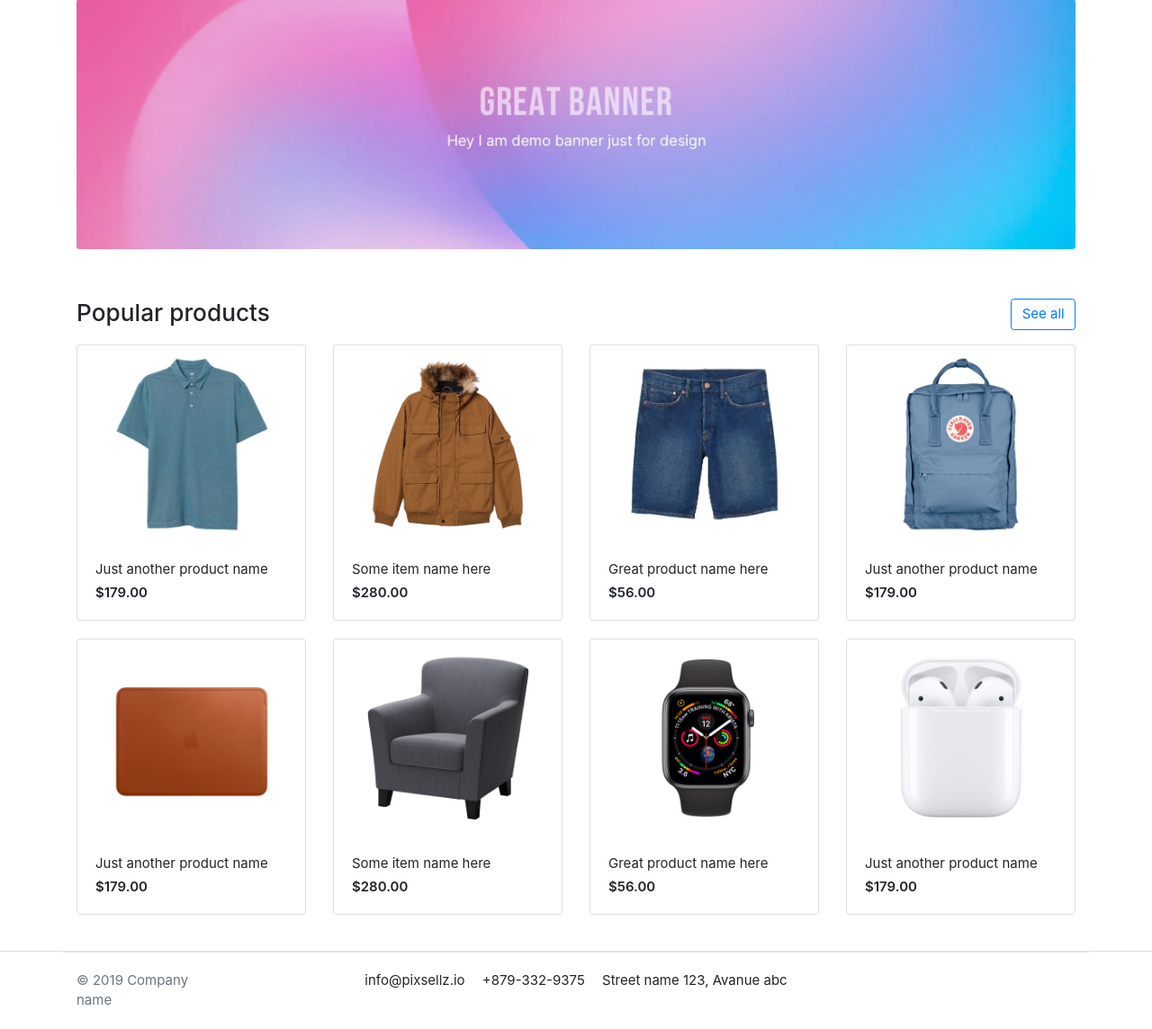
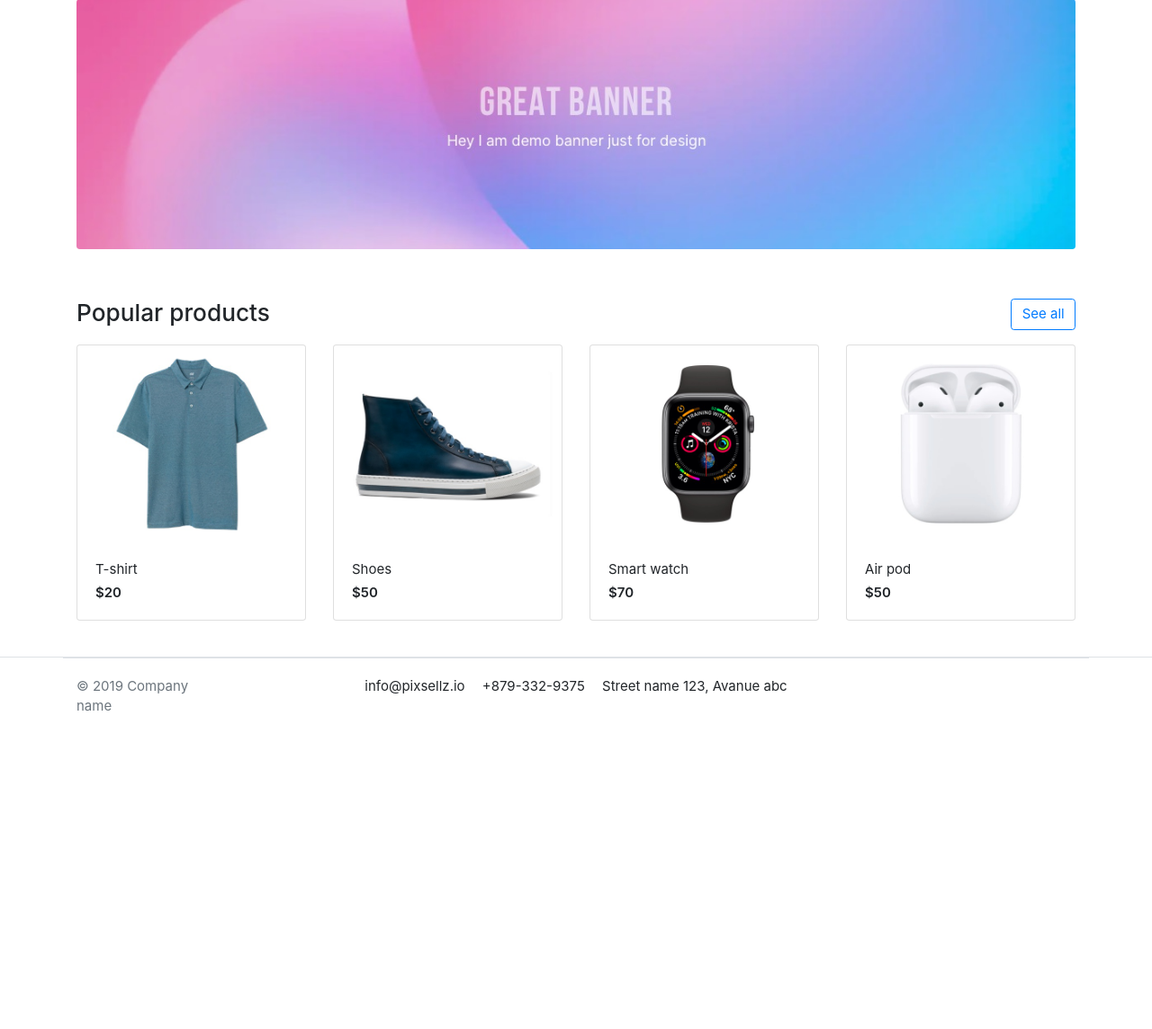
Before and after one commit to Rod512/Django_Eccomerce, a Django app: page / in a window 1280 px wide. Shown: the part 145-1289 px from the top of the page at 90% size. After the commit the page ends 935 px from the top, so only its background shows below. Run offline with Django 5.2, Linux system fonts and the light colour scheme; data comes from the database, SQL or seed files in the repository; both versions use the stored data as it was after the commit; some web fonts are replaced.

Commit message:
product added on homepage

```diff
--- a/category/views.py
+++ b/category/views.py
@@ -1,4 +1,9 @@
 from django.shortcuts import render
+from store.models import Product
 
 def home(request):
-    return render(request, 'category/index.html')
+    products = Product.objects.all().filter(is_avilable = True)
+    context = {
+        'products' : products
+    }
+    return render(request, 'category/index.html',context)
--- a/templates/category/index.html
+++ b/templates/category/index.html
@@ -28,78 +28,17 @@
 
 
 	<div class="row">
+		{% for product in products %}
 			<div class="col-md-3">
 				<div class="card card-product-grid">
-				<a href="./product-detail.html" class="img-wrap"> <img src="{% static "images/items/1.jpg" %}"> </a>
+					<a href="./product-detail.html" class="img-wrap"> <img src="{{product.image}}"> </a>
 					<figcaption class="info-wrap">
-					<a href="./product-detail.html" class="title">Just another product name</a>
-					<div class="price mt-1">$179.00</div> <!-- price-wrap.// -->
+						<a href="./product-detail.html" class="title">{{product.product_name}}</a>
+						<div class="price mt-1">${{product.price}}</div> <!-- price-wrap.// -->
 					</figcaption>
 				</div>
 			</div> <!-- col.// -->
-		<div class="col-md-3">
-			<div class="card card-product-grid">
-				<a href="./product-detail.html" class="img-wrap"> <img src="{% static "images/items/2.jpg" %}"> </a>
-				<figcaption class="info-wrap">
-					<a href="./product-detail.html" class="title">Some item name here</a>
-					<div class="price mt-1">$280.00</div> <!-- price-wrap.// -->
-				</figcaption>
-			</div>
-		</div> <!-- col.// -->
-		<div class="col-md-3">
-			<div class="card card-product-grid">
-				<a href="./product-detail.html" class="img-wrap"> <img src="{% static "images/items/3.jpg" %}"> </a>
-				<figcaption class="info-wrap">
-					<a href="./product-detail.html" class="title">Great product name here</a>
-					<div class="price mt-1">$56.00</div> <!-- price-wrap.// -->
-				</figcaption>
-			</div>
-		</div> <!-- col.// -->
-		<div class="col-md-3">
-			<div class="card card-product-grid">
-				<a href="./product-detail.html" class="img-wrap"><img src="{% static "images/items/4.jpg" %}"> </a>
-				<figcaption class="info-wrap">
-					<a href="./product-detail.html" class="title">Just another product name</a>
-					<div class="price mt-1">$179.00</div> <!-- price-wrap.// -->
-				</figcaption>
-			</div>
-		</div> <!-- col.// -->
-		<div class="col-md-3">
-			<div class="card card-product-grid">
-				<a href="./product-detail.html" class="img-wrap"> <img src="{% static "images/items/5.jpg" %}"> </a>
-				<figcaption class="info-wrap">
-					<a href="./product-detail.html" class="title">Just another product name</a>
-					<div class="price mt-1">$179.00</div> <!-- price-wrap.// -->
-				</figcaption>
-			</div>
-		</div> <!-- col.// -->
-		<div class="col-md-3">
-			<div class="card card-product-grid">
-				<a href="./product-detail.html" class="img-wrap"><img src="{% static "images/items/6.jpg" %}"> </a>
-				<figcaption class="info-wrap">
-					<a href="./product-detail.html" class="title">Some item name here</a>
-					<div class="price mt-1">$280.00</div> <!-- price-wrap.// -->
-				</figcaption>
-			</div>
-		</div> <!-- col.// -->
-		<div class="col-md-3">
-			<div class="card card-product-grid">
-				<a href="./product-detail.html" class="img-wrap"> <img src="{% static "images/items/7.jpg" %}"> </a>
-				<figcaption class="info-wrap">
-					<a href="./product-detail.html" class="title">Great product name here</a>
-					<div class="price mt-1">$56.00</div> <!-- price-wrap.// -->
-				</figcaption>
-			</div>
-		</div> <!-- col.// -->
-		<div class="col-md-3">
-			<div class="card card-product-grid">
-				<a href="./product-detail.html" class="img-wrap"><img src="{% static "images/items/8.jpg" %}"> </a>
-				<figcaption class="info-wrap">
-					<a href="./product-detail.html" class="title">Just another product name</a>
-					<div class="price mt-1">$179.00</div> <!-- price-wrap.// -->
-				</figcaption>
-			</div>
-		</div> <!-- col.// -->
+		{% endfor %}
 	</div> <!-- row.// -->
 
 	</div><!-- container // -->
```
Also changed, not shown: db.sqlite3, media/photos/product/8.jpg (added). Lines whose indentation alone changed are shown as unchanged.
